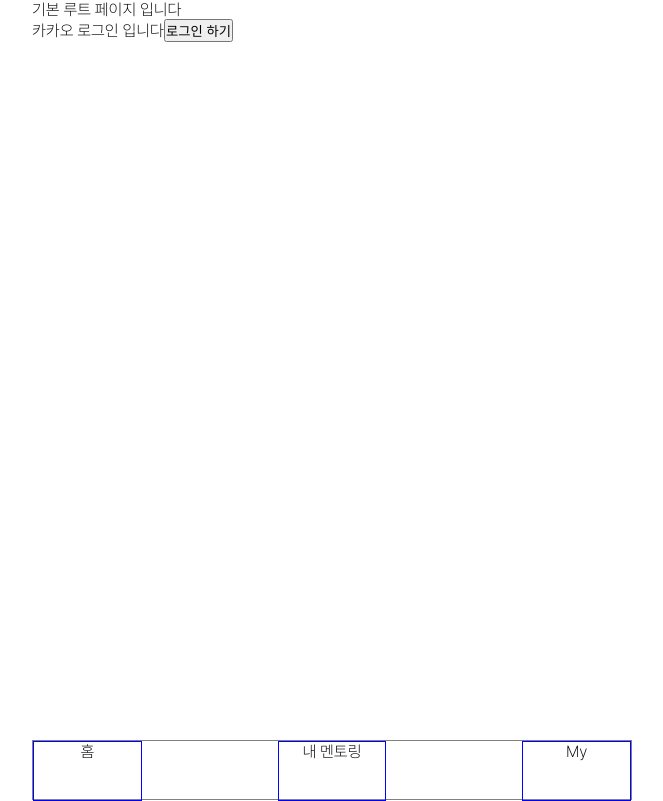
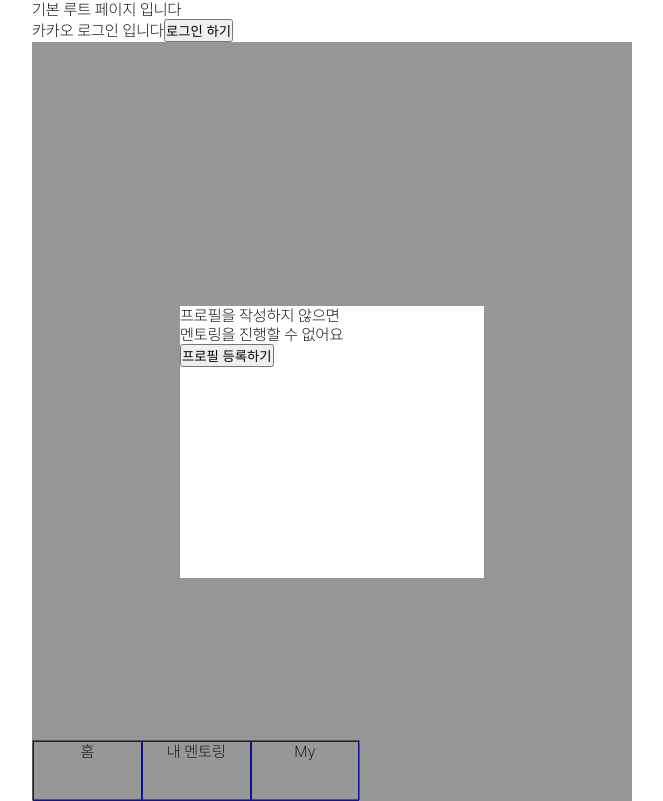
Before and after one commit to WE-ARE-RACCOONS/postgraduate-front, a Next.js app: page / in a window 1280 px wide. Shown: the whole page, without its empty margins (308-971 px from the left). Built offline with nearby package versions, Linux system fonts and the light colour scheme; no server answers.

Commit message:
RAC-159 fix: app/page.tsx에서 Context api 걷어내기

```diff
--- a/src/app/page.tsx
+++ b/src/app/page.tsx
@@ -4,6 +4,7 @@ import Login from '@/components/kakao/login';
 import { SeverAccessProvider } from '@/context/SeverAccessProvider';
 import { useEffect } from 'react';
 import usePrevPath from '@/hooks/usePrevPath';
+import DimmedModal from '@/components/Modal/DimmedModal';
 
 export default function Home() {
   const { setCurrentPath } = usePrevPath();
@@ -13,10 +14,11 @@ export default function Home() {
   }, []);
 
   return (
-    <SeverAccessProvider>
+    <div>
       기본 루트 페이지 입니다
       <Login />
       <MenuBar />
-    </SeverAccessProvider>
+      <DimmedModal />
+    </div>
   );
 }
--- a/src/components/Modal/DimmedModal/DimmedModal.styled.ts
+++ b/src/components/Modal/DimmedModal/DimmedModal.styled.ts
@@ -17,5 +17,6 @@ export const DimmedMdContainer = styled.div`
   position: absolute;
   top: 50%;
   left: 50%;
-  transform: translateX(-50%);
+  transform: translate(-50%, -50%);
+  background-color: #fff;
 `
```
Also changed, not shown: public/x.png (added).
